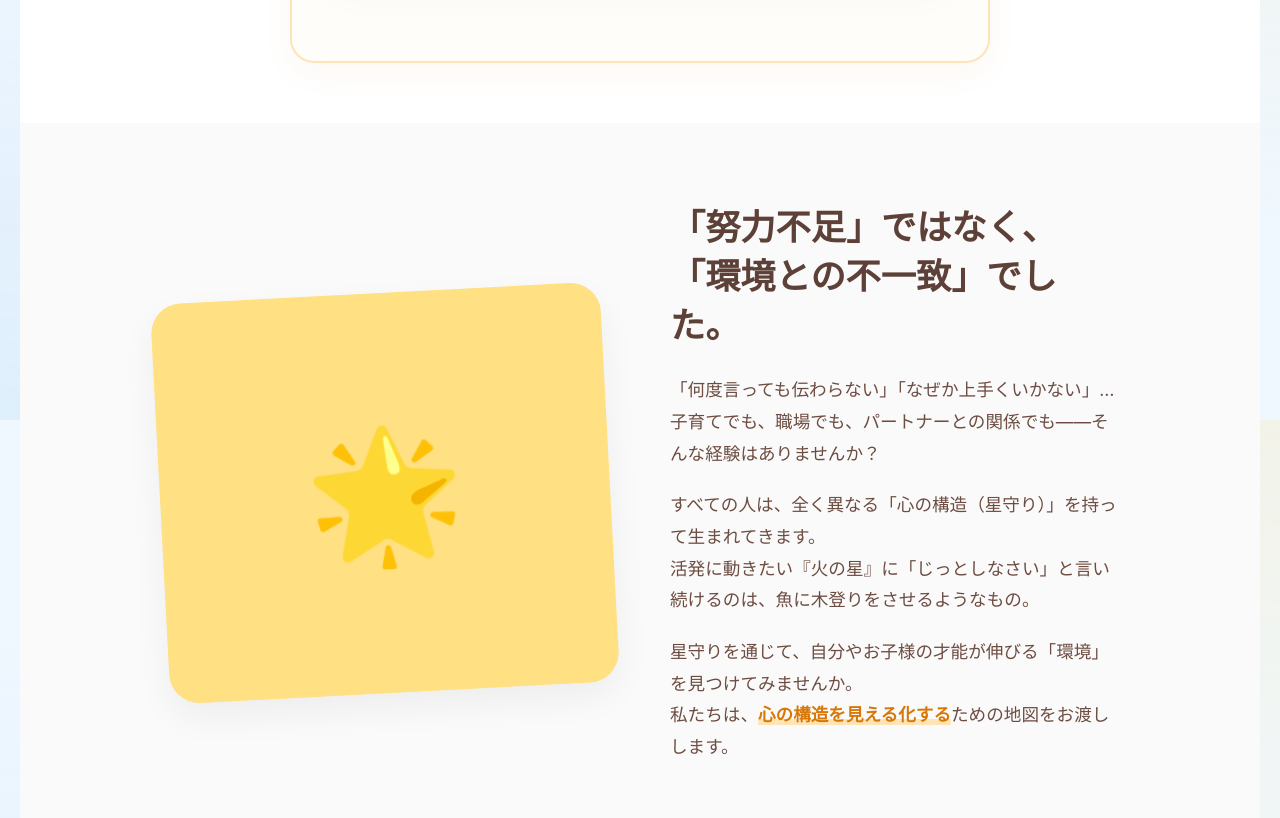
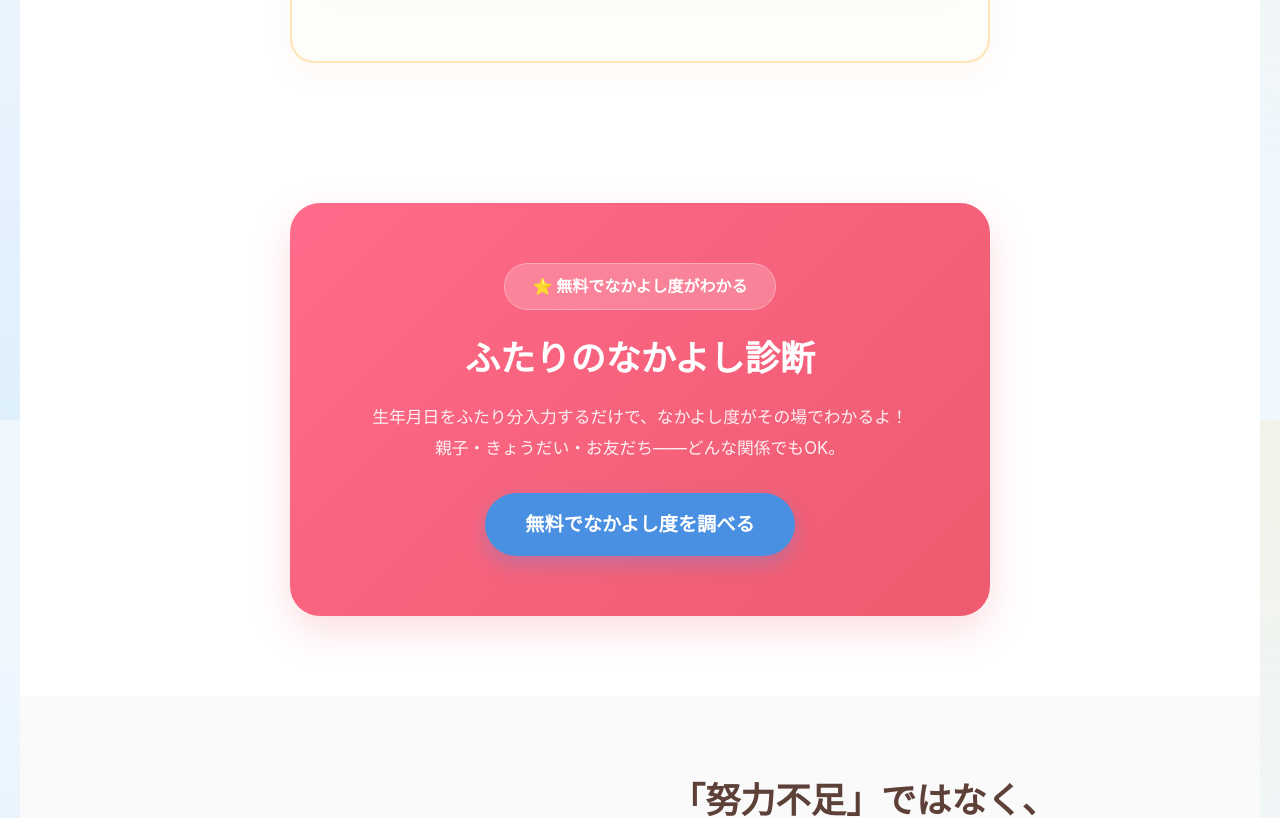
Before and after one commit to naotoada/hoshimori-web, a Next.js app: page / in a window 1280 px wide. Shown: the part 1180-1998 px from the top of the page. Built offline with nearby package versions, Linux system fonts and the light colour scheme.

Commit message:
fix: なかよし診断カードを診断フォーム直下に移動+トーン修正

```diff
--- a/src/app/page.tsx
+++ b/src/app/page.tsx
@@ -31,6 +31,23 @@ export default function Home() {
               生年月日を入力するだけ。あなたやお子様の心に宿る「星守り」が30秒で分かります。
             </p>
             <DiagnosisForm />
+          </div>
+        </div>
+      </section>
+
+      {/* Compatibility CTA → New Page */}
+      <section className={styles.compatSection} id="compatibility">
+        <div className={styles.container}>
+          <div className={styles.compatBox}>
+            <span className={styles.compatBadge}>⭐ 無料でなかよし度がわかる</span>
+            <h2>ふたりのなかよし診断</h2>
+            <p className={styles.compatLead}>
+              生年月日をふたり分入力するだけで、なかよし度がその場でわかるよ！<br/>
+              親子・きょうだい・お友だち——どんな関係でもOK。
+            </p>
+            <Link href="/compatibility" className={styles.zukanBtn}>
+              無料でなかよし度を調べる
+            </Link>
           </div>
         </div>
       </section>
@@ -209,22 +226,6 @@ export default function Home() {
         </div>
       </section>
 
-      {/* Compatibility CTA → New Page */}
-      <section className={styles.compatSection} id="compatibility">
-        <div className={styles.container}>
-          <div className={styles.compatBox}>
-            <span className={styles.compatBadge}>💑 無料で相性がわかる</span>
-            <h2>ふたりの構造相性診断</h2>
-            <p className={styles.compatLead}>
-              生年月日を2人分入力するだけで、構造の相性がその場で分かります。<br/>
-              夫婦・親子・友人——すべての関係に使えます。
-            </p>
-            <Link href="/compatibility" className={styles.zukanBtn}>
-              無料で相性を調べる
-            </Link>
-          </div>
-        </div>
-      </section>
 
 
       {/* Premium Service Section (CHILD_FULL: ¥33,000) */}
```
